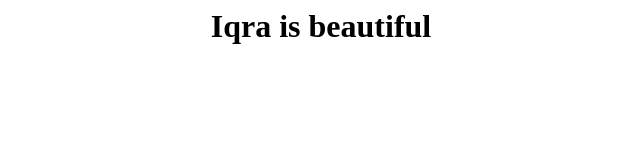
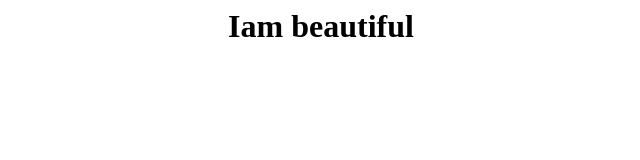
Before and after one commit to Iqra-Fathima/testrepo, a plain HTML site: page index.html in a window 1280 px wide. Shown: the whole page, without its empty margins (319-959 px from the left). Drawn offline with Linux system fonts and the light colour scheme.

Commit message:
updated change

```diff
--- a/index.html
+++ b/index.html
@@ -4,7 +4,7 @@
 		<head>
 			<body>
 				<center>
-					<h1> Iqra is beautiful </h1>
+					<h1> Iam beautiful </h1>
 					</center>
 						</body>
 </html>
```
